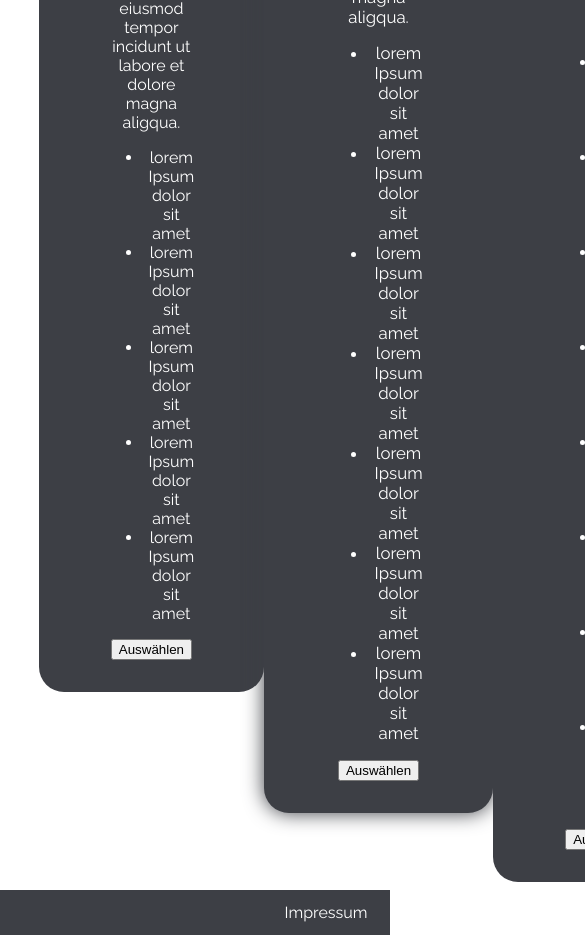
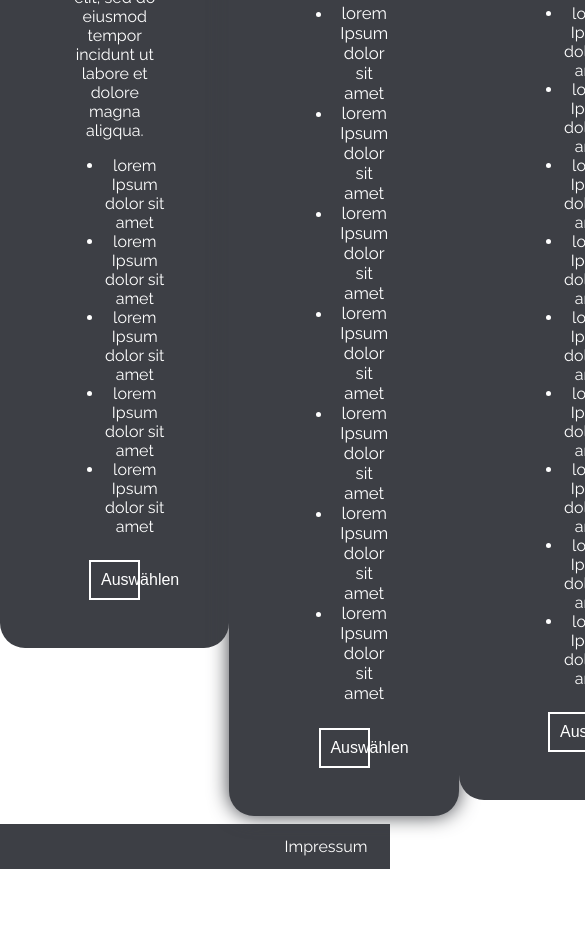
Before and after one commit to tobistreich/Website, a plain HTML site: page leistungen.html in a window 390 px wide. Shown: the part 691-1626 px from the top of the page, 585 px wide, since content can reach past the window. After the commit the page ends 1560 px from the top, so only its background shows below. Drawn offline with Linux system fonts and the light colour scheme.

Commit message:
leistungen responsivness

```diff
--- a/leistungen.html
+++ b/leistungen.html
@@ -73,11 +73,12 @@
          <!-- LEISTUNGEN - SEITE -->
 
          <section class="leistung">
-
-            <header class="intro-container">
-                <h1>Unsere Leistungen</h1>
-                <p>lorem Ipsum dolor sit amet, cconsectetur adipisicing elit, sed do eiusmod tempor incidunt ut labore et dolore magna aligqua.</p>
-            </header>
+            <div class="flex-container">
+                <header class="intro-container">
+                    <h1>Unsere Leistungen</h1>
+                    <p>lorem Ipsum dolor sit amet, cconsectetur adipisicing elit, sed do eiusmod tempor incidunt ut labore et dolore magna aligqua.</p>
+                </header>
+            </div>
 
             <div class="flex-container">
 
@@ -94,7 +95,7 @@
                             <li>lorem Ipsum dolor sit amet</li>
                         </ul>
                     </div>
-                    <button type="button">Auswählen</button>
+                    <button class="btn-typ-2 leistung-auswählen-btn" type="button">Auswählen</button>
 
                 </article>
                 <article class="leistungs-box leistungs-box-empfohlen">
@@ -112,7 +113,7 @@
                             <li>lorem Ipsum dolor sit amet</li>
                         </ul>
                     </div>
-                    <button type="button">Auswählen</button>
+                    <button class="btn-typ-2 leistung-auswählen-btn" type="button">Auswählen</button>
 
                 </article>
                 <article class="leistungs-box">
@@ -132,7 +133,7 @@
                             <li>lorem Ipsum dolor sit amet</li>
                         </ul>
                     </div>
-                    <button type="button">Auswählen</button>
+                    <button class="btn-typ-2 leistung-auswählen-btn" type="button">Auswählen</button>
 
                 </article>
             </div>
--- a/src/css/styles.css
+++ b/src/css/styles.css
@@ -685,6 +685,26 @@ section {
    align-items: center;
 }
 
+@media (max-width: 1366px) {
+
+   .flex-container {
+      width: 90%;
+   }
+
+}
+
+@media (max-width: 1024px) {
+
+   .flex-container {
+      width: 100%;
+   }
+
+}
+
+.flex-container > .intro-container {
+   width: 100%;
+}
+
 .leistungs-box {
    border-radius: 25px;
    background-color: #3D3F45;
@@ -697,6 +717,7 @@ section {
    flex-direction: column;
    align-items: center;
    justify-content: space-around;
+   margin-top: 2rem;
 }
 
 .leistungs-box:hover {
@@ -705,6 +726,7 @@ section {
 
 .leistungs-box h1 {
    margin-bottom: 0;
+   margin-top: 1rem;
 }
 
 .leistungs-box-empfohlen {
@@ -721,6 +743,22 @@ section {
 .leistungen-box ul > li {
    list-style-position: inside;
    margin-bottom: .5rem;
+}
+
+.leistung-auswählen-btn {
+   width: 50%;
+   height: 2.5rem;
+   font-size: 1rem;
+   margin-top: .5rem;
+   margin-bottom: 1rem;
+}
+
+.leistung-auswählen-btn:hover {
+   font-weight: normal;
+}
+
+@media (max-width: ) {
+
 }
 
 
```
